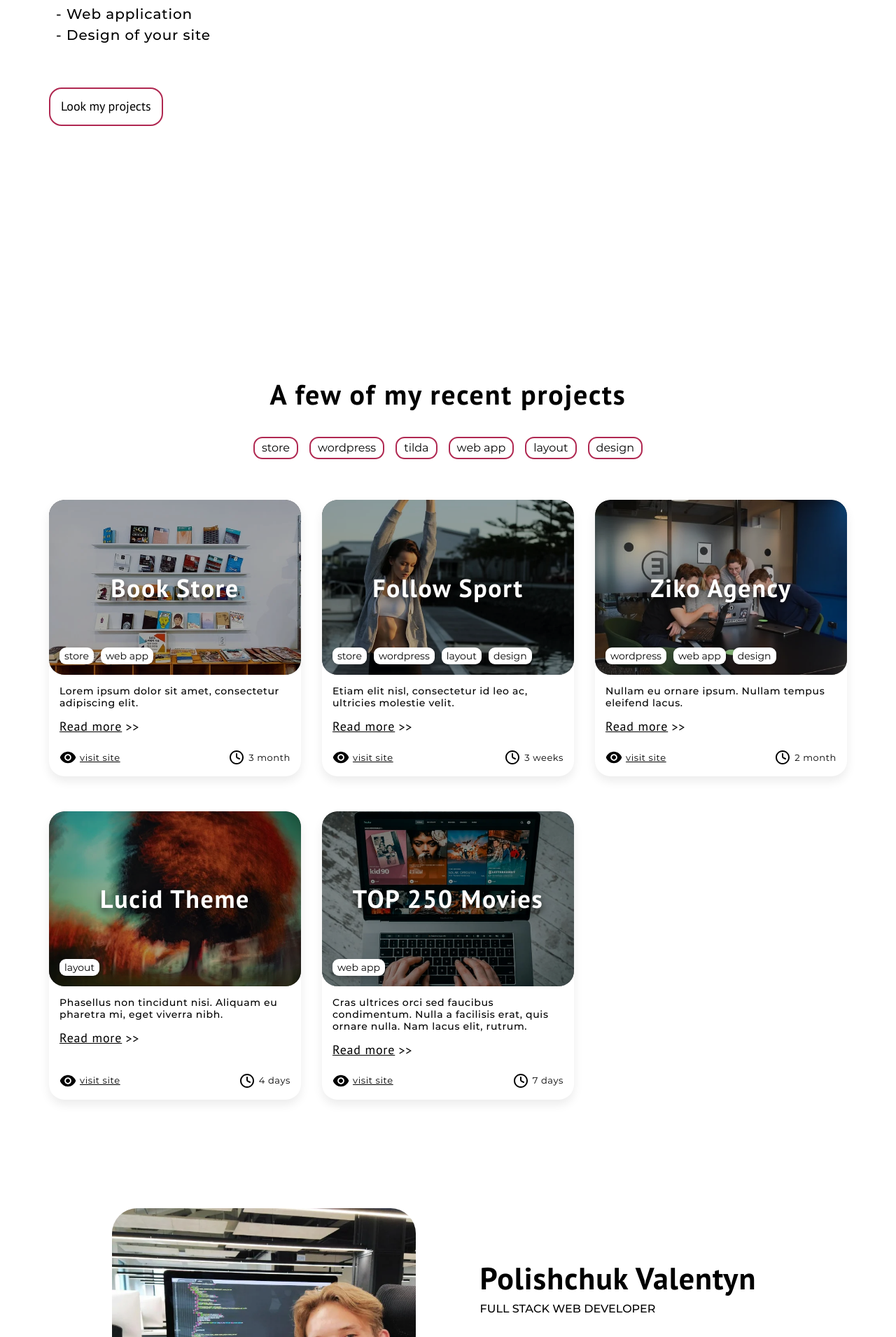
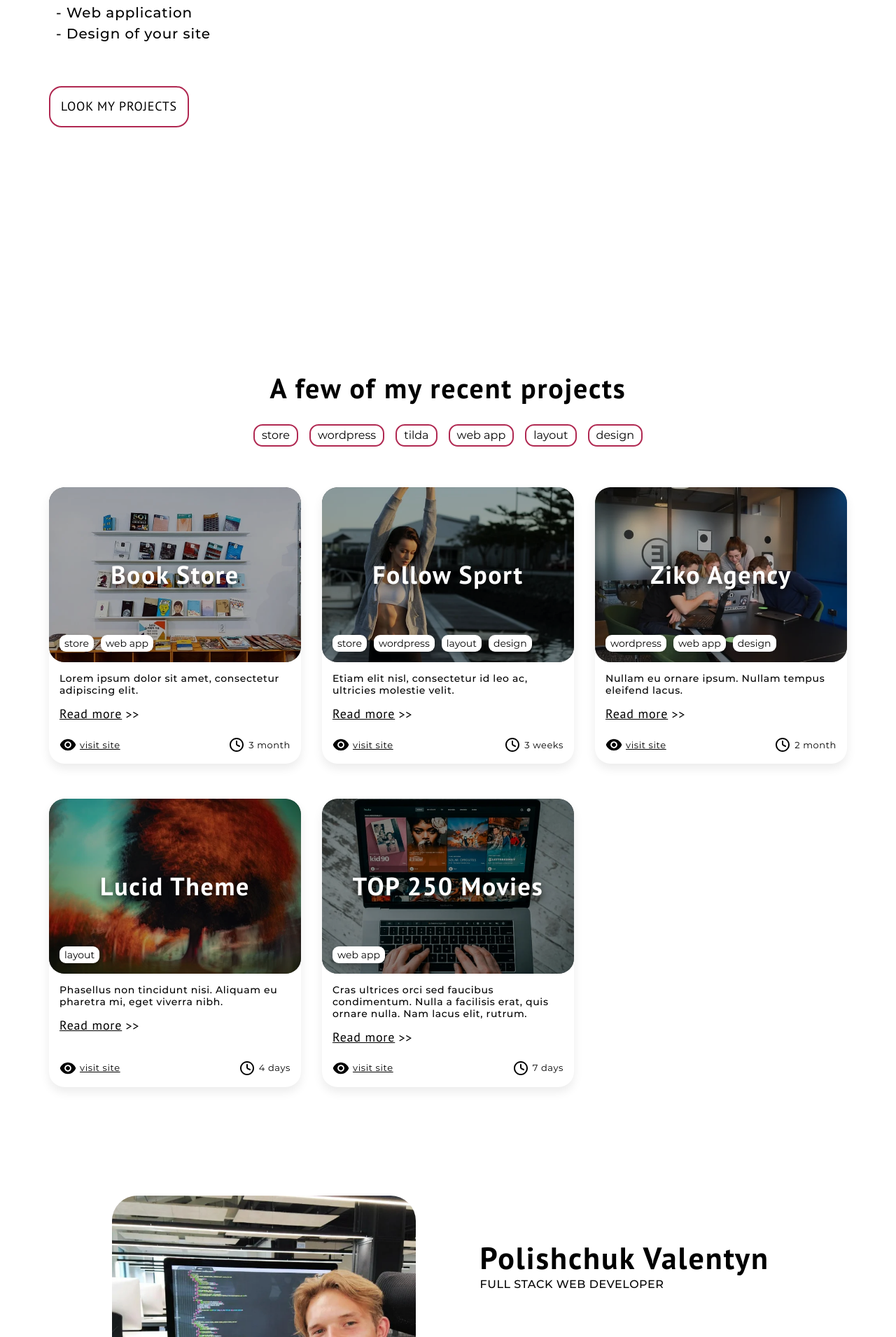
Before and after one commit to vstruk01/portfolio, a Vue app: page / in a window 1280 px wide. Shown: the part 410-2320 px from the top of the page at 70% size. Built offline with nearby package versions, Linux system fonts and the light colour scheme.

Commit message:
upgrade css code optimization

```diff
--- a/src/App.vue
+++ b/src/App.vue
@@ -93,6 +93,25 @@ p {
   margin: 0;
 }
 
+h1,
+h2,
+h3,
+h4,
+h5,
+h6 {
+  font-family: "PTSans";
+  font-weight: 700;
+  letter-spacing: 0.045em;
+  line-height: 28px;
+}
+
+p {
+  font-family: "Montserrat", sans-serif;
+  font-weight: 400;
+  letter-spacing: 0.5px;
+  line-height: 28px;
+}
+
 button {
   border: none;
   outline: none;
--- a/src/components/CaseItem.vue
+++ b/src/components/CaseItem.vue
@@ -99,10 +99,7 @@ export default {
     }
   }
   &__title {
-    font-family: "PTSans", sans-serif;
-    font-weight: 700;
     font-size: 36px;
-    letter-spacing: 0.045em;
     color: #ffffff;
     text-shadow: 0px 5px 10px rgba(0, 0, 0, 0.7);
     z-index: 1;
@@ -130,7 +127,6 @@ export default {
     padding: 15px 15px 60px 15px;
   }
   &__excerpt {
-    font-family: "Montserrat", sans-serif;
     font-weight: 500;
     font-size: 14px;
     line-height: 17px;
--- a/src/components/SiteFooter.vue
+++ b/src/components/SiteFooter.vue
@@ -43,9 +43,7 @@ export default {
     margin-bottom: 50px;
   }
   &__title {
-    font-family: "PTSans", sans-serif;
     font-size: 24px;
-    font-weight: 700;
   }
   &__rules {
     font-family: "Montserrat", sans-serif;
--- a/src/components/UI/ActionButton.vue
+++ b/src/components/UI/ActionButton.vue
@@ -37,11 +37,13 @@ export default {
 .action-button {
   font-family: "PTSans", sans-serif;
   font-weight: 400;
-  padding: 15px 15px;
+  padding: 17px 15px;
   font-size: 18px;
+  letter-spacing: 0.8px;
   background: transparent;
   transition: 0.2s;
   border-radius: 18px;
   cursor: pointer;
+  text-transform: uppercase;
 }
 </style>
--- a/src/components/case/MainInfoSection.vue
+++ b/src/components/case/MainInfoSection.vue
@@ -61,15 +61,10 @@ export default {
 .case-single {
   width: 100%;
   &__title {
-    font-family: "PTSans", sans-serif;
     font-size: 40px;
-    font-weight: 700;
-    letter-spacing: 1.5px;
   }
   &__desc {
-    font-family: "Montserrat", sans-serif;
     line-height: 24px;
-    letter-spacing: 0.5px;
     margin-top: 30px;
   }
   &__img {
--- a/src/components/case/PurposeBox.vue
+++ b/src/components/case/PurposeBox.vue
@@ -41,15 +41,10 @@ export default {
     }
   }
   &__title {
-    font-family: "PTSans", sans-serif;
-    font-weight: 700;
     font-size: 24px;
     margin: 15px 0;
-    letter-spacing: 0.8px;
   }
   &__text {
-    font-family: "Montserrat", sans-serif;
-    font-weight: 400;
     font-size: 18px;
     line-height: 26px;
   }
--- a/src/components/case/PurposeSection.vue
+++ b/src/components/case/PurposeSection.vue
@@ -45,9 +45,6 @@ export default {
 .purpose {
   margin-top: 120px;
   .works-title {
-    font-family: "PTSans", sans-serif;
-    font-weight: 700;
-    letter-spacing: 2px;
     font-size: 40px;
     margin-top: 120px;
     text-align: center;
--- a/src/components/case/RelatedCases.vue
+++ b/src/components/case/RelatedCases.vue
@@ -44,9 +44,7 @@ export default {
   margin: 120px 0 0;
   &__title {
     margin-bottom: 30px;
-    font-family: "PTSans", sans-serif;
     font-size: 40px;
-    letter-spacing: 2px;
     text-align: center;
   }
 }
--- a/src/components/case/WorkItem.vue
+++ b/src/components/case/WorkItem.vue
@@ -43,8 +43,6 @@ export default {
   &__desk {
     width: 40%;
     font-family: "PTSans", sans-serif;
-    font-weight: 400;
-    line-height: 28px;
     font-size: 20px;
   }
 }
--- a/src/components/home/AboutMe.vue
+++ b/src/components/home/AboutMe.vue
@@ -37,11 +37,8 @@ export default {
   flex-direction: column;
   justify-content: center;
   &__title {
-    font-family: "PTSans", sans-serif;
-    font-weight: 700;
     font-size: 38px;
     line-height: 49px;
-    letter-spacing: 0.045em;
     margin-bottom: 16px;
   }
   .skills {
--- a/src/components/home/CasesSection.vue
+++ b/src/components/home/CasesSection.vue
@@ -29,11 +29,8 @@ export default {
 .cases-section {
   padding-top: 20px;
   .section-title {
-    font-family: "PTSans", sans-serif;
     font-size: 40px;
-    font-weight: 700;
     text-align: center;
-    letter-spacing: 0.045em;
   }
   .filter-tags {
     margin-top: 30px;
--- a/src/components/home/SkillsSection.vue
+++ b/src/components/home/SkillsSection.vue
@@ -142,13 +142,9 @@ export default {
     margin: 140px 0;
   }
   &__name {
-    font-family: "PTSans", sans-serif;
     font-size: 44px;
-    font-weight: 700;
-    letter-spacing: 1px;
   }
   &__specialization {
-    font-family: "Montserrat", sans-serif;
     text-transform: uppercase;
     font-weight: 500;
     margin-top: 10px;
@@ -156,10 +152,8 @@ export default {
   .me-block {
     margin-top: 50px;
     &__title {
-      font-family: "PTSans", sans-serif;
       font-size: 24px;
       margin-bottom: 16px;
-      font-weight: 700;
       position: relative;
       &::before {
         content: "";
```
